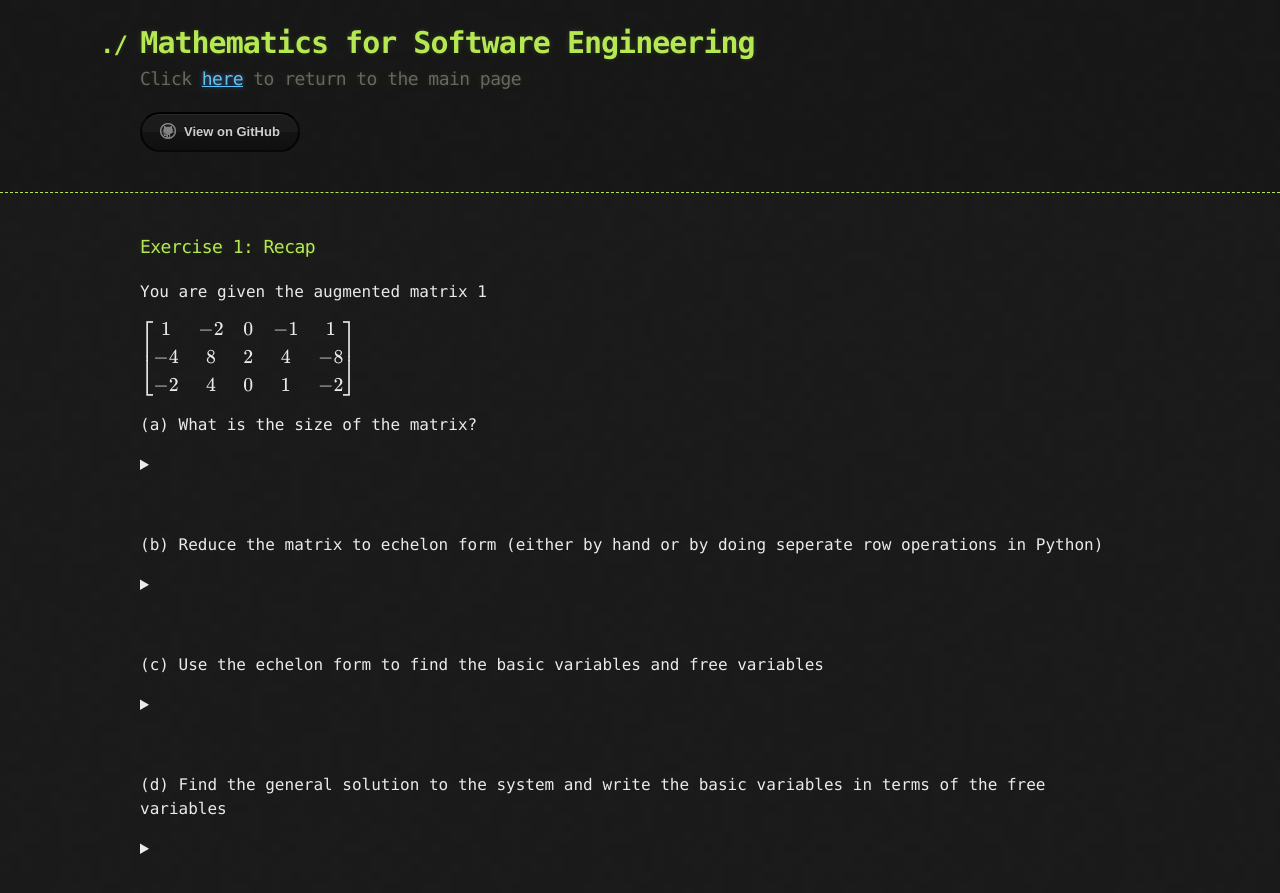
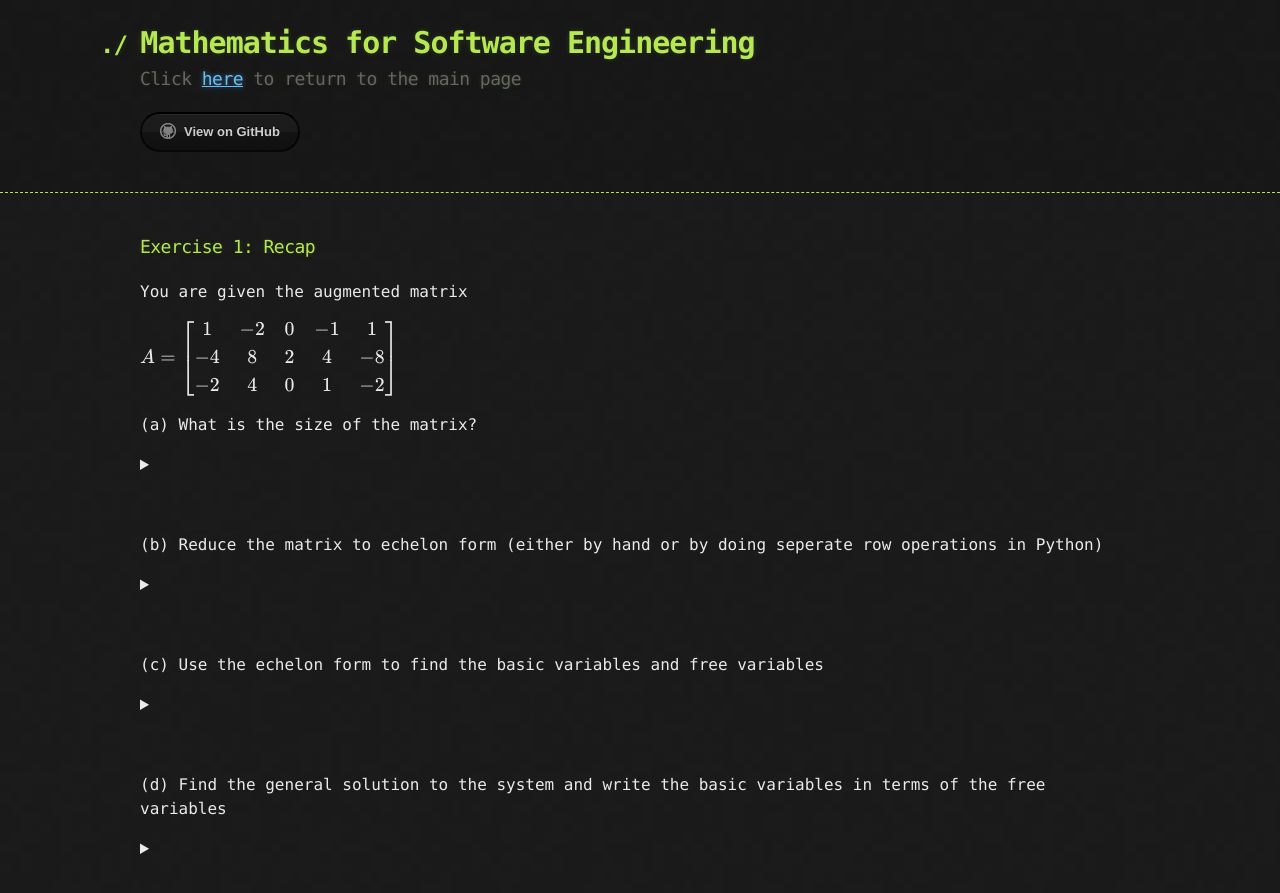
Before and after one commit to RBrooksDK/MSE1, a Jekyll site: the page built from 01_Getting_started_-_Basic_Arithmetic/test.md, in a window 1280 px wide and 900 px high. Shown: the top 893 px of the window. Built offline with Jekyll 4.4.1, drawn with Linux system fonts in a browser that asks for light colours; our own code applies the rules of GitHub Pages for plain Markdown files.

Commit message:
update test.md

```diff
--- a/01_Getting_started_-_Basic_Arithmetic/test.md
+++ b/01_Getting_started_-_Basic_Arithmetic/test.md
@@ -4,9 +4,9 @@ layout: default
 
 ### Exercise 1: Recap
 
-You are given the augmented matrix 1
+You are given the augmented matrix
 
-$$
+$$ A =
 \begin{bmatrix}
     1 &  -2 &  0 &  -1 & 1\\
     -4 &  8 &  2 &  4 & -8\\
```
